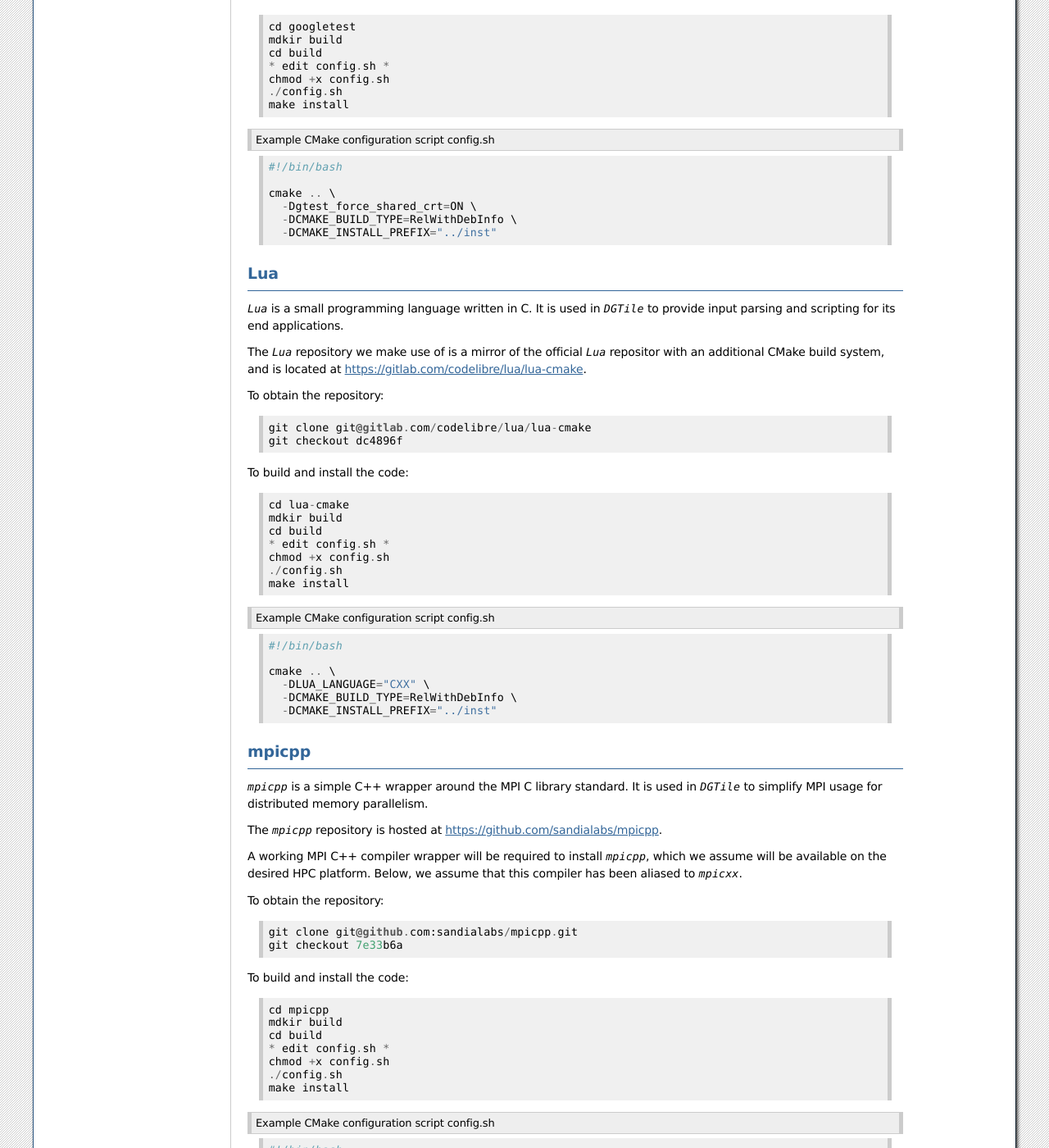
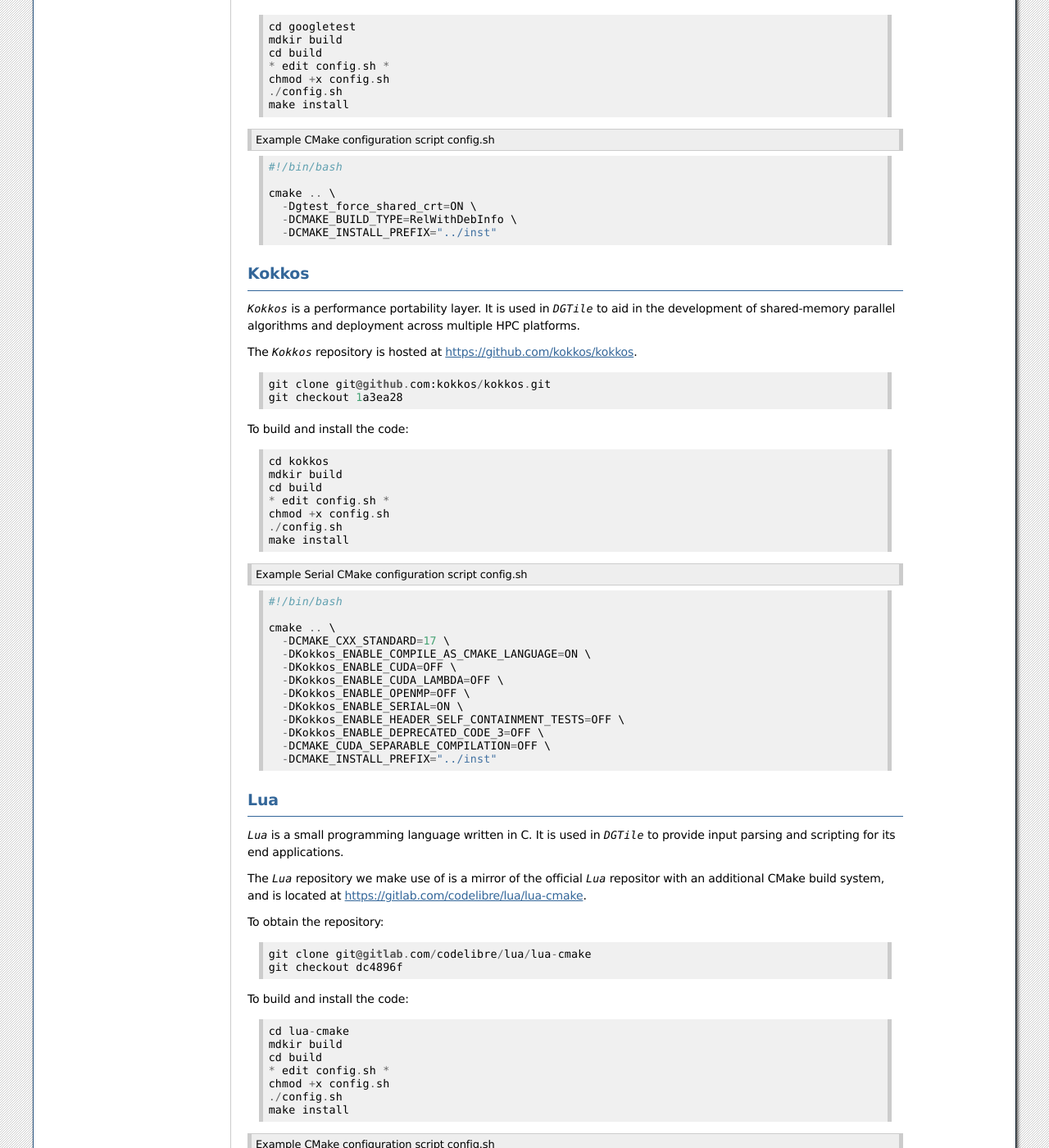
Before and after one commit to sandialabs/DGTile, a Sphinx documentation site: the page built from doc/deployment/dependencies.rst, in a window 1280 px wide and 1400 px high, scrolled down 964 px. Shown: the whole window at 82% size. Built offline with Sphinx 7.4.7, drawn with Linux system fonts in a browser that asks for light colours; some of the changed text lies outside the part shown.

Commit message:
doc: dependencies update

```diff
--- a/doc/deployment/dependencies.rst
+++ b/doc/deployment/dependencies.rst
@@ -39,7 +39,7 @@ To build and install the code:
 .. code-block::
   :caption: Example CMake configuration script config.sh
 
-  #!/bin/sh
+  #!/bin/bash
 
   cmake .. \
   -DFMT_TEST=OFF \
@@ -85,6 +85,51 @@ To build and install the code:
   cmake .. \
     -Dgtest_force_shared_crt=ON \
     -DCMAKE_BUILD_TYPE=RelWithDebInfo \
+    -DCMAKE_INSTALL_PREFIX="../inst"
+
+------
+Kokkos
+------
+
+`Kokkos` is a performance portability layer.
+It is used in `DGTile` to aid in the development of
+shared-memory parallel algorithms and deployment across
+multiple HPC platforms.
+
+The `Kokkos` repository is hosted at `<https://github.com/kokkos/kokkos>`_.
+
+.. code-block::
+
+  git clone git@github.com:kokkos/kokkos.git
+  git checkout 1a3ea28
+
+To build and install the code:
+
+.. code-block::
+
+  cd kokkos
+  mdkir build
+  cd build
+  * edit config.sh *
+  chmod +x config.sh
+  ./config.sh
+  make install
+
+.. code-block::
+  :caption: Example Serial CMake configuration script config.sh
+
+  #!/bin/bash
+
+  cmake .. \
+    -DCMAKE_CXX_STANDARD=17 \
+    -DKokkos_ENABLE_COMPILE_AS_CMAKE_LANGUAGE=ON \
+    -DKokkos_ENABLE_CUDA=OFF \
+    -DKokkos_ENABLE_CUDA_LAMBDA=OFF \
+    -DKokkos_ENABLE_OPENMP=OFF \
+    -DKokkos_ENABLE_SERIAL=ON \
+    -DKokkos_ENABLE_HEADER_SELF_CONTAINMENT_TESTS=OFF \
+    -DKokkos_ENABLE_DEPRECATED_CODE_3=OFF \
+    -DCMAKE_CUDA_SEPARABLE_COMPILATION=OFF \
     -DCMAKE_INSTALL_PREFIX="../inst"
 
 ---
@@ -170,3 +215,40 @@ To build and install the code:
     -DCMAKE_BUILD_TYPE=RelWithDebInfo \
     -DCMAKE_CXX_COMPILER=mpicxx \
     -DCMAKE_INSTALL_PREFIX="../inst"
+
+----
+zlib
+----
+
+`zlib-ng` is a portable compression library written in C.
+It is used in `DGTile` to compress vtk visualization data.
+
+The `zlib-ng` repository is hosted at `<https://github.com/zlib-ng/zlib-ng>`_.
+
+To obtain the repository:
+
+.. code-block::
+
+  git clone git@github.com:zlib-ng/zlib-ng.git
+  git checkout 9fb955b
+
+To build and install the code:
+
+.. code-block::
+
+  cd zlib-ng
+  mdkir build
+  cd build
+  * edit config.sh *
+  chmod +x config.sh
+  ./config.sh
+  make install
+
+.. code-block::
+  :caption: Example CMake configuration script config.sh
+
+  #!/bin/bash
+
+  cmake .. \
+    -DCMAKE_BUILD_TYPE=RelWithDebInfo \
+    -DCMAKE_INSTALL_PREFIX="../inst"
```
